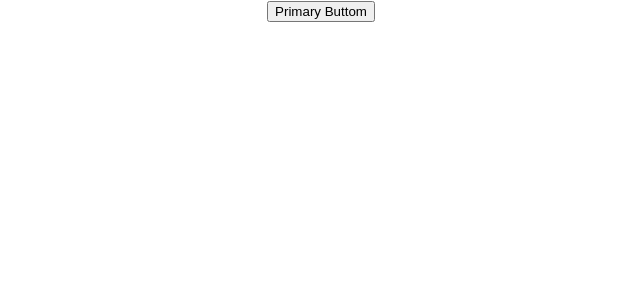
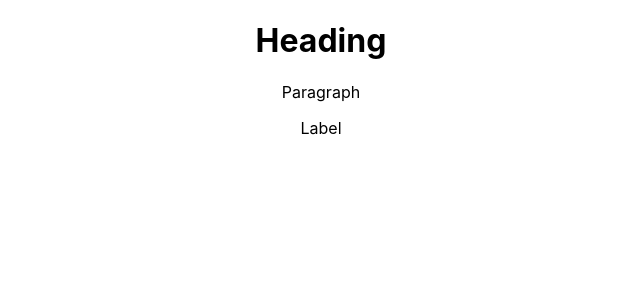
Before and after one commit to JoaquinHAcosta/learningTs, a React (Create React App) app: page / in a window 1280 px wide. Shown: the top 300 px of the page, without its empty margins (319-959 px from the left). Built offline with nearby package versions, Linux system fonts and the light colour scheme.

Commit message:
polymorphic components

```diff
--- a/src/App.tsx
+++ b/src/App.tsx
@@ -1,14 +1,19 @@
 import './App.css';
-import { CustomButtom } from './components/html/Button';
+import { Text } from './components/polymorphic/Text';
 
 function App() {
 
   return (
     <div className="App">
-      <CustomButtom variant='primary' onClick={() => console.log('Click')
-      }>
-        Primary Buttom
-      </CustomButtom>
+      <Text as='h1' size='lg'>
+        Heading
+      </Text>
+      <Text as='p' size='md'>
+        Paragraph
+      </Text>
+      <Text as='label' size='sm' color='secondary'>
+        Label
+      </Text>
     </div>
   );
 }
--- /dev/null
+++ b/src/components/polymorphic/Text.tsx
@@ -0,0 +1,16 @@
+import React from "react"
+
+type TextOwnProps<E extends React.ElementType> = {
+    size?: 'sm' | 'md' | 'lg'
+    color?: 'primary' | 'secondary'
+    children: React.ReactNode
+    as?: E
+}
+
+type TextProps<E extends React.ElementType> = TextOwnProps<E> &
+ Omit<React.ComponentProps<E>, keyof TextOwnProps<E>>
+
+export const Text = <E extends React.ElementType = 'div'>({ size, color, children, as }: TextProps<E>) => {
+    const Component = as || 'div'
+    return <Component className={`class-with-${size}-${color}`}>{children}</Component>
+}
```
Also changed, not shown: src/components/html/CustomComponent.tsx (added, +9 -0 lines).
